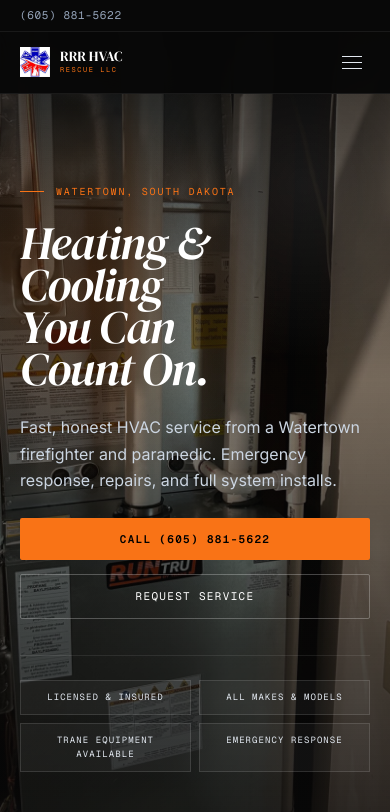
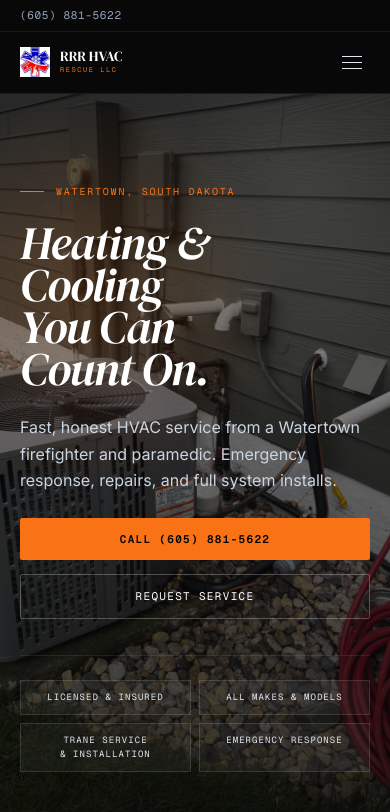
Before and after one commit to steinbros1012/RRR-HVAC, a Next.js app: page / in a window 390 px wide. Shown: the top 812 px of the page. Built offline with nearby package versions, Linux system fonts and the light colour scheme.

Commit message:
fix: improve mobile hero behavior

```diff
--- a/src/app/globals.css
+++ b/src/app/globals.css
@@ -4,6 +4,8 @@
 
 html {
   scroll-behavior: smooth;
+  -webkit-text-size-adjust: 100%;
+  text-size-adjust: 100%;
 }
 
 body {
@@ -12,6 +14,7 @@ body {
   font-family: 'Inter', system-ui, sans-serif;
   overflow-x: hidden;
   -webkit-font-smoothing: antialiased;
+  overscroll-behavior-x: none;
 }
 
 /* ─── Custom font utilities ─────────────────────────────────────────────── */
@@ -115,37 +118,12 @@ body {
   animation-play-state: paused;
 }
 
-/* ─── Hero mobile behavior ─────────────────────────────────────────────── */
-
-@keyframes heroFade {
-  0% {
-    opacity: 0;
-    transform: scale(1);
-  }
-  6% {
-    opacity: 1;
-    transform: scale(1.02);
-  }
-  24% {
-    opacity: 1;
-    transform: scale(1.06);
-  }
-  31% {
-    opacity: 0;
-    transform: scale(1.08);
-  }
-  100% {
-    opacity: 0;
-    transform: scale(1.08);
-  }
-}
-
 .hero-slide {
   backface-visibility: hidden;
   transform: translateZ(0);
 }
 
-@media (max-width: 640px) {
+@media (max-width: 767px) {
   .hero-cta-group {
     width: 100%;
     flex-direction: column;
--- a/src/components/Hero.tsx
+++ b/src/components/Hero.tsx
@@ -3,7 +3,7 @@
 import { useEffect, useState } from "react";
 
 const PHONE = "(605) 881-5622";
-const HERO_ROTATION_SECONDS = 18;
+const HERO_ROTATION_MS = 4200;
 
 const HERO_IMAGES = [
   {
@@ -27,25 +27,23 @@ const HERO_IMAGES = [
 const TRUST_ITEMS = [
   "Licensed & Insured",
   "All Makes & Models",
-  "Trane Equipment Available",
+  "Trane Service & Installation",
   "Emergency Response",
 ];
 
 export default function Hero() {
-  const [prefersReducedMotion, setPrefersReducedMotion] = useState(false);
+  const [activeImage, setActiveImage] = useState(0);
 
   useEffect(() => {
-    const mediaQuery = window.matchMedia("(prefers-reduced-motion: reduce)");
-    const updatePreference = () => setPrefersReducedMotion(mediaQuery.matches);
+    const interval = window.setInterval(() => {
+      setActiveImage((current) => (current + 1) % HERO_IMAGES.length);
+    }, HERO_ROTATION_MS);
 
-    updatePreference();
-    mediaQuery.addEventListener("change", updatePreference);
-
-    return () => mediaQuery.removeEventListener("change", updatePreference);
+    return () => window.clearInterval(interval);
   }, []);
 
   return (
-    <section style={{ position: "relative", minHeight: "100svh", overflow: "hidden" }}>
+    <section style={{ position: "relative", minHeight: "100dvh", overflow: "hidden" }}>
       {/* Background */}
       <div aria-hidden="true" style={{ position: "absolute", inset: 0 }}>
         {HERO_IMAGES.map((image, index) => {
@@ -64,15 +62,10 @@ export default function Hero() {
                 height: "100%",
                 objectFit: "cover",
                 objectPosition: image.objectPosition,
-                opacity: index === 0 ? 1 : 0,
-                transform: "scale(1.035)",
-                animation: prefersReducedMotion
-                  ? "none"
-                  : `heroFade ${HERO_ROTATION_SECONDS}s linear infinite`,
-                animationDelay: prefersReducedMotion
-                  ? "0s"
-                  : `${(index * HERO_ROTATION_SECONDS) / HERO_IMAGES.length * -1}s`,
-                willChange: prefersReducedMotion ? "auto" : "opacity, transform",
+                opacity: index === activeImage ? 1 : 0,
+                transform: index === activeImage ? "scale(1.04)" : "scale(1.01)",
+                transition: "opacity 1.2s ease, transform 4.2s ease",
+                willChange: "opacity, transform",
               }}
             />
           );
@@ -104,9 +97,9 @@ export default function Hero() {
           display: "flex",
           flexDirection: "column",
           justifyContent: "flex-end",
-          minHeight: "100svh",
+          minHeight: "100dvh",
           paddingTop: "8rem",
-          paddingBottom: "4.5rem",
+          paddingBottom: "max(4.5rem, calc(env(safe-area-inset-bottom) + 2rem))",
         }}
       >
         {/* Location eyebrow */}
--- a/src/components/StickyEstimateCTA.tsx
+++ b/src/components/StickyEstimateCTA.tsx
@@ -26,12 +26,12 @@ export default function StickyEstimateCTA() {
         (e.currentTarget as HTMLAnchorElement).style.boxShadow = "0 4px 24px rgba(249,115,22,0.35)";
       }}
       style={{
-        bottom: "28px",
-        right: "24px",
+        bottom: "max(18px, calc(env(safe-area-inset-bottom) + 10px))",
+        right: "max(16px, calc(env(safe-area-inset-right) + 12px))",
         background: "#f97316",
         color: "#ffffff",
         borderRadius: "999px",
-        padding: "14px 22px",
+        padding: "13px 18px",
         display: "flex",
         alignItems: "center",
         gap: "8px",
@@ -41,11 +41,12 @@ export default function StickyEstimateCTA() {
         transform: visible ? "translateY(0)" : "translateY(12px)",
         fontFamily: "'Inter', sans-serif",
         fontWeight: 700,
-        fontSize: "13px",
+        fontSize: "12px",
         letterSpacing: "0.04em",
         textDecoration: "none",
         whiteSpace: "nowrap",
         transition: "opacity 0.3s, transform 0.3s, box-shadow 0.2s",
+        maxWidth: "calc(100vw - 32px)",
       }}
     >
       <svg
```
